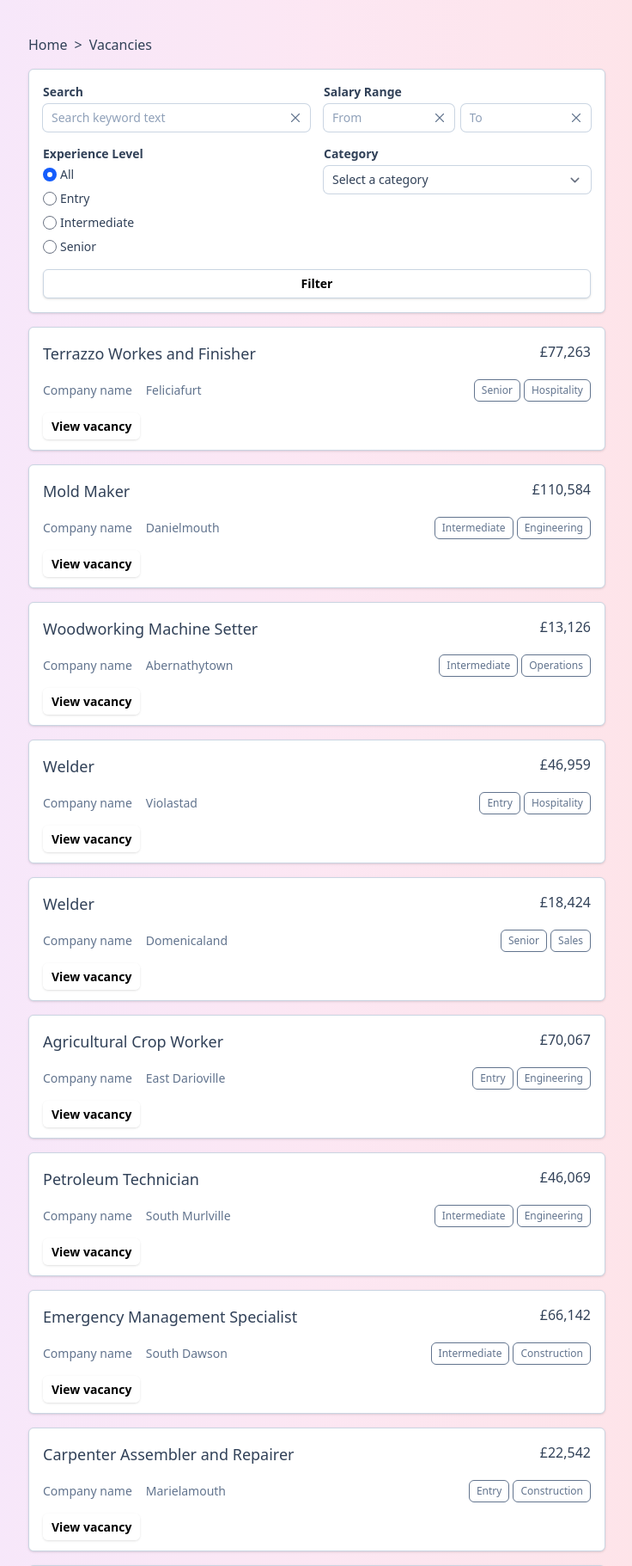
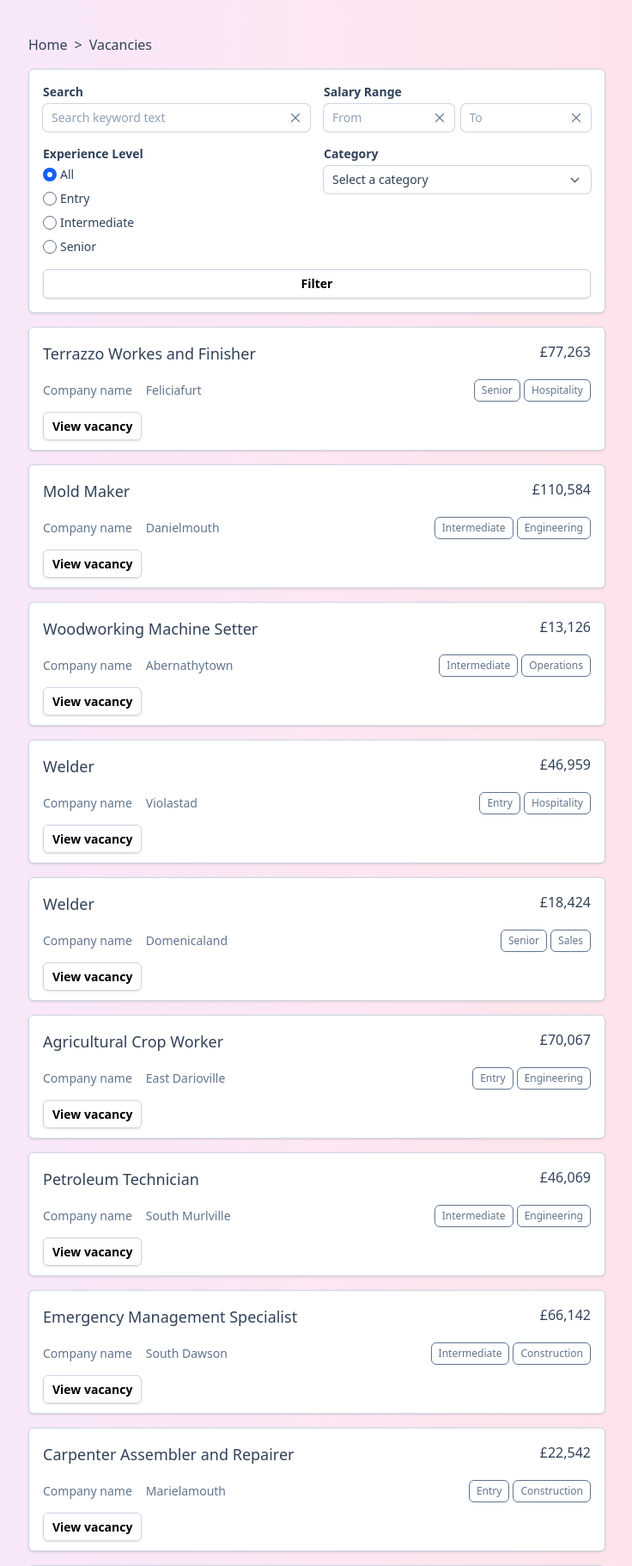
Before and after one commit to mdinehin/laravel-job-board, a Laravel app: page /vacancies in a window 1280 px wide. Shown: the top 1821 px of the page at 86% size, without its empty margins (271-1007 px from the left). Run offline with Laravel 12, Linux system fonts and the light colour scheme; data comes from the database, SQL or seed files in the repository; style sheets or scripts are compiled from the project's sources.

Commit message:
Update LinkButton component border

```diff
--- a/resources/views/components/link-button.blade.php
+++ b/resources/views/components/link-button.blade.php
@@ -1,3 +1,3 @@
-<a class="rounded-md border-slate-300 bg-white px-2.5 py-1.5 text-center text-sm font-semibold text-black shadow-sm hover:bg-slate-100"
+<a class="rounded-md border border-slate-300 bg-white px-2.5 py-1.5 text-center text-sm font-semibold text-black shadow-sm hover:bg-slate-100"
     href="{{ $href }}"
 >{{ $slot }}</a>
```
